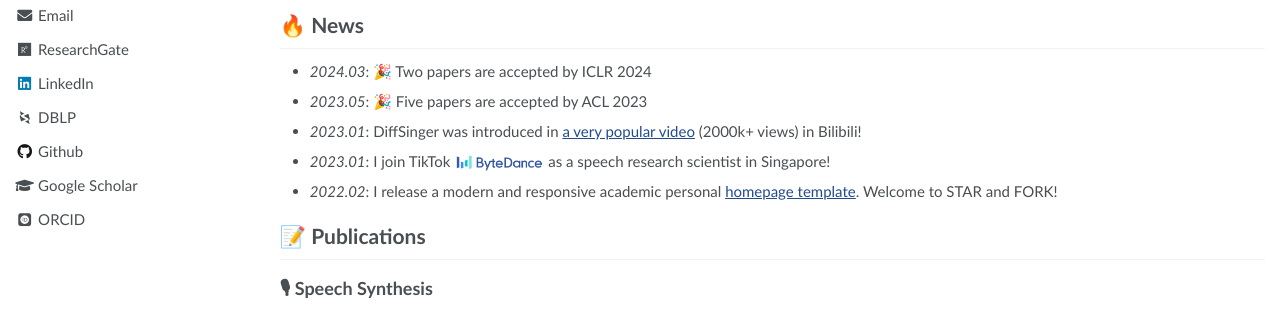
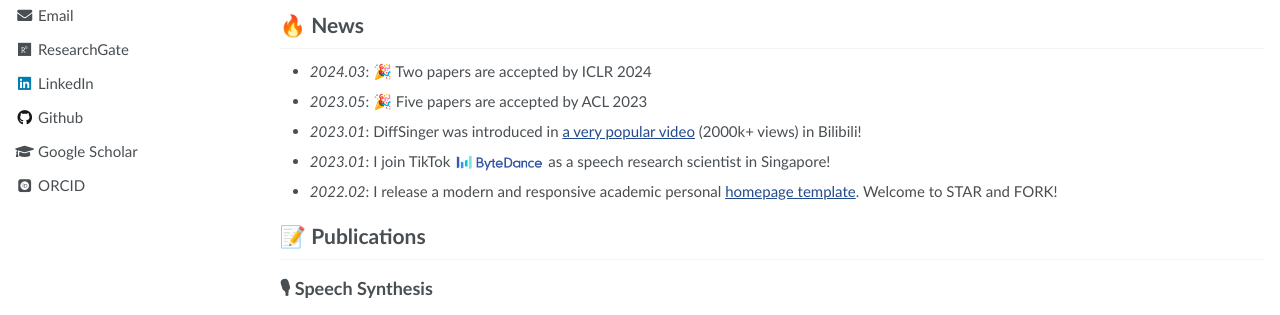
Before and after one commit to Tianyu-Bai/Tianyu-Bai.github.io, a Jekyll site: the page built from _pages/about.md, in a window 1280 px wide. Shown: the part 386-701 px from the top of the page. Built offline with Jekyll 4.4.1, drawn with Linux system fonts in a browser that asks for light colours; some web fonts are replaced.

Commit message:
Update LinkedIn link format in _config.yml

```diff
--- a/_config.yml
+++ b/_config.yml
@@ -43,8 +43,7 @@ author:
   instagram        :
   impactstory      :
   lastfm           :
-  linkedin         : "tianyubai"
-  dblp             : "https://dblp.org/pid/75/6568-6.html"
+  linkedin         : "tianyubai/"
   orcid            : "https://orcid.org/my-orcid?orcid=0009-0006-7427-9173"
   pinterest        :
   soundcloud       :
```
